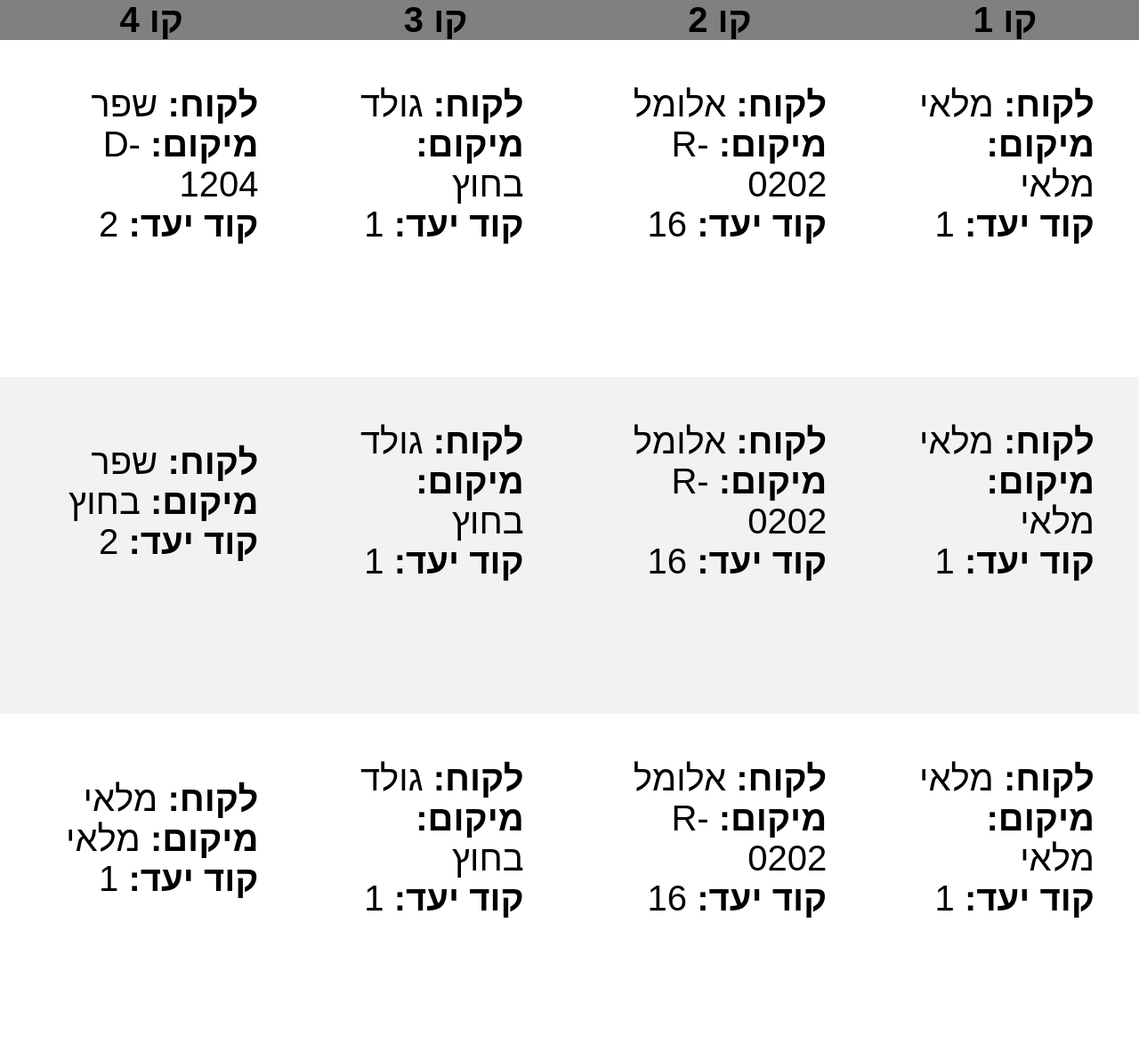
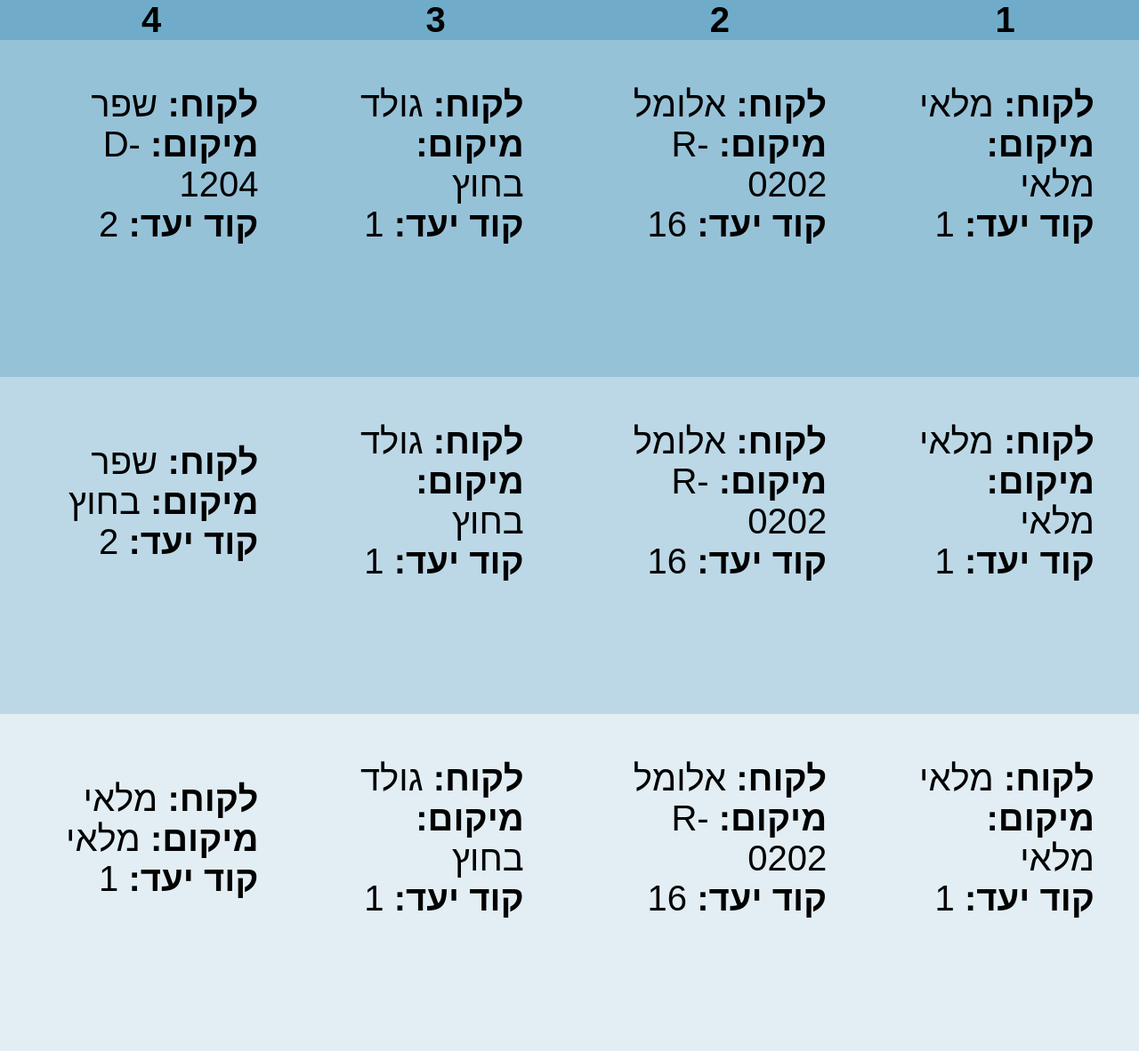
Before and after one commit to sweeper83/ksdsply, a PHP site: page / in a window 1280 px wide. Shown: the whole page at 89% size. Run offline with PHP 8.4, Linux system fonts and the light colour scheme; data comes from the database, SQL or seed files in the repository.

Commit message:
index.php colours change

```diff
--- a/index.php
+++ b/index.php
@@ -33,16 +33,24 @@ th {
 
 #cells {
 	padding: 50px;
-
 	text-align: right;
 }
 #theader {
 	height: 5%;
 	padding: 0;
 	text-align: center;
-	background-color: grey;
+	background-color: #70ACCA;
 }
 
+#trow0 {
+	background-color: #96C2D8;
+}
+#trow1 {
+	background-color: #BCD8E6;
+}
+#trow2 {
+	background-color: #E2EEF4;
+}
 	tr:nth-child(odd){background-color: #f2f2f2}
 
 
@@ -99,10 +107,10 @@ $results[3] = $result4;
 <table>
 
 
-	<td id="theader"><b> קו 4 </b><br></td>
-	<td id="theader"><b> קו 3 </b><br></td>
-	<td id="theader"><b> קו 2 </b><br></td>
-	<td id="theader"><b> קו 1 </b><br></td>
+	<td id="theader"><b> 4 </b><br></td>
+	<td id="theader"><b> 3 </b><br></td>
+	<td id="theader"><b> 2 </b><br></td>
+	<td id="theader"><b> 1 </b><br></td>
 
 
 
@@ -110,7 +118,7 @@ $results[3] = $result4;
 	<?
 	for ($j = 0 ; $j<3 ; ++$j)
 	{
-		echo '<tr>';
+		echo '<tr id="trow'.$j.'">';
 		for ($i = 3; $i>=0; $i--){
 			$results[$i]->data_seek($i);
 			$row = $results[$i]->fetch_array(MYSQLI_ASSOC);
```
